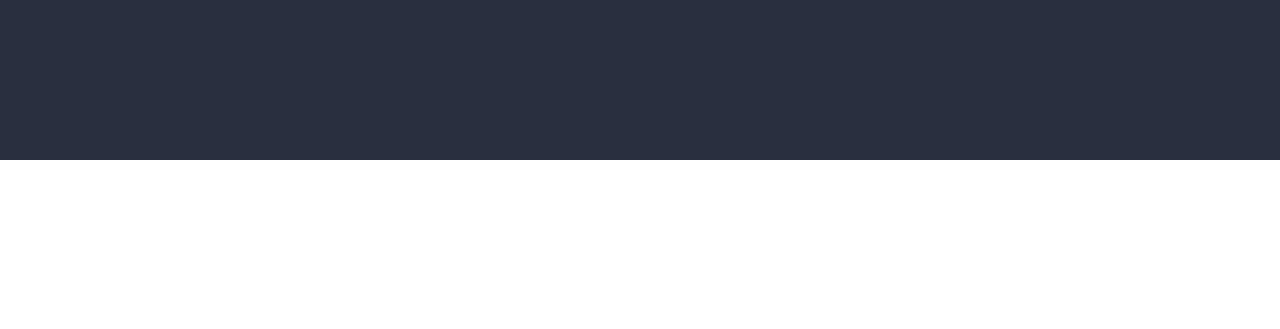
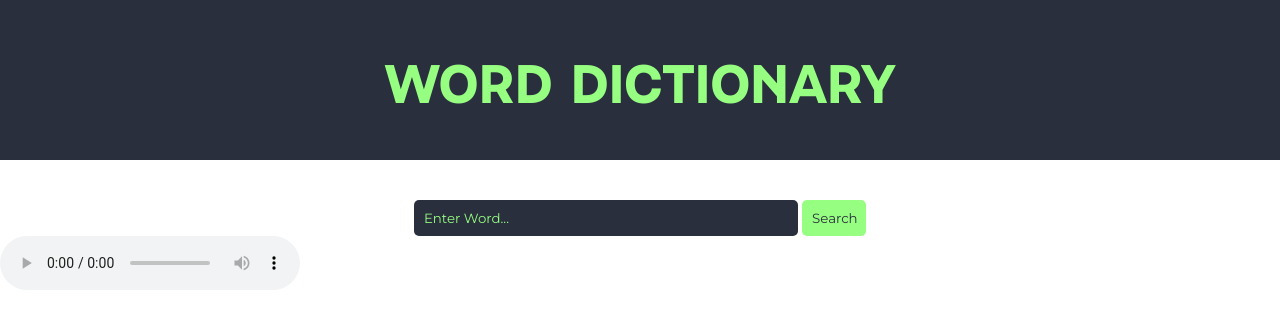
Before and after one commit to abrusu-collins/WordBox, a PHP site: page /dictionary/dictionary.html in a window 1280 px wide. Shown: the top 329 px of the page. Run offline with PHP 8.4, Linux system fonts and the light colour scheme.

Commit message:
audio working in dictionary

```diff
--- a/dictionary/dictionary.html
+++ b/dictionary/dictionary.html
@@ -4,13 +4,28 @@
     <meta charset="UTF-8">
     <meta http-equiv="X-UA-Compatible" content="IE=edge">
     <meta name="viewport" content="width=device-width, initial-scale=1.0">
-    <title>Document</title>
+    <title>Word Dictionary</title>
     <link rel="stylesheet" href="../styles/dictionary.css">
 
 </head>
 <body>
     <div class="hero">
+   <h1>WORD DICTIONARY</h1>
+    </div>
 
+    <form action="" class="form">
+        <input type="text" placeholder="Enter Word...">
+        <button>Search</button>
+    </form>
+
+    <div class="result">
+
+        <audio controls autoplay>
+            <source src="../Fonts/comego.mp3" type="audio/mp3">
+            <!-- <source src="test.ogg" type="audio/ogg"> -->
+        </audio>
     </div>
+
+    <script src="dictionary.js"></script>
 </body>
 </html>
--- /dev/null
+++ b/dictionary/sass/_form.scss
@@ -0,0 +1,56 @@
+@import url('https://fonts.googleapis.com/css2?family=Montserrat:wght@400&display=swap');
+*{
+    font-family: 'Montserrat', sans-serif
+}
+.form{
+    margin-top: 40px;
+    text-align: center;
+    & input{
+        color:$green;
+        background-color: $background;
+        border: none;
+        padding:10px;
+        width:30%;
+        border-radius: 5px;
+    }
+    & button{
+        background-color: $green;
+        color:$background;
+        border: none;
+        padding:10px;
+        width:5%;
+        border-radius: 5px;
+    }
+}
+button:hover{
+    cursor: pointer;
+}
+//placeholder color
+
+::-webkit-input-placeholder {
+    /* WebKit, Blink, Edge */
+    color:    $green;
+}
+:-moz-placeholder {
+     /* Mozilla Firefox 4 to 18 */
+   color:    $green;
+   opacity:  1;
+}
+::-moz-placeholder {
+    /* Mozilla Firefox 19+ */
+   color:    $green;
+   opacity:  1;
+}
+:-ms-input-placeholder {
+     /* Internet Explorer 10-11 */
+   color:    $green;
+}
+::-ms-input-placeholder {
+    /* Microsoft Edge */
+   color:    $green;
+}
+
+::placeholder {
+    /* Most modern browsers support this now. */
+   color:    $green;
+}
--- a/dictionary/sass/_hero.scss
+++ b/dictionary/sass/_hero.scss
@@ -1,4 +1,28 @@
+$green: #96ff81;
+$background:#2a2f3d;
+@font-face {
+    font-family: pacaembu;
+    src: url("../../Fonts/Pacaembu\ Bold.ttf");
+}
+
+@function flexdirection($direction) {
+   @return $direction;
+}
+@mixin flex{
+    display: flex;
+    align-items: center;
+    justify-content: center;
+    flex-direction: flexdirection(column);
+}
+
 .hero{
     height:20vh;
-    background-color: #2a2f3d;
+    color:$green;
+    background-color: $background;
+    @include flex;
+& h1{
+    font-family: pacaembu;
+    text-align: center;
+    font-size: 50px;
 }
+}
--- a/dictionary/sass/dictionary.scss
+++ b/dictionary/sass/dictionary.scss
@@ -1,2 +1,3 @@
 @import "config";
 @import "hero";
+@import "form";
--- a/styles/dictionary.css
+++ b/styles/dictionary.css
@@ -1,10 +1,70 @@
+@import url("https://fonts.googleapis.com/css2?family=Montserrat:wght@400&display=swap");
 * {
   margin: 0;
   padding: 0;
   box-sizing: border-box;
 }
 
+@font-face {
+  font-family: pacaembu;
+  src: url("../../Fonts/Pacaembu Bold.ttf");
+}
 .hero {
   height: 20vh;
+  color: #96ff81;
   background-color: #2a2f3d;
+  display: flex;
+  align-items: center;
+  justify-content: center;
+  flex-direction: column;
 }
+.hero h1 {
+  font-family: pacaembu;
+  text-align: center;
+  font-size: 50px;
+}
+
+* {
+  font-family: "Montserrat", sans-serif;
+}
+
+.form {
+  margin-top: 40px;
+  text-align: center;
+}
+.form input {
+  color: #96ff81;
+  background-color: #2a2f3d;
+  border: none;
+  padding: 10px;
+  width: 30%;
+  border-radius: 5px;
+}
+.form button {
+  background-color: #96ff81;
+  color: #2a2f3d;
+  border: none;
+  padding: 10px;
+  width: 5%;
+  border-radius: 5px;
+}
+
+button:hover {
+  cursor: pointer;
+}
+
+::-moz-placeholder {
+  /* Mozilla Firefox 19+ */
+  color: #96ff81;
+  opacity: 1;
+}
+
+:-ms-input-placeholder {
+  /* Internet Explorer 10-11 */
+  color: #96ff81;
+}
+
+::placeholder {
+  /* Most modern browsers support this now. */
+  color: #96ff81;
+}
```
Also changed, not shown: Fonts/Pacaembu Bold.ttf (added), dictionary/dictionary.js (added), 1 other file.
